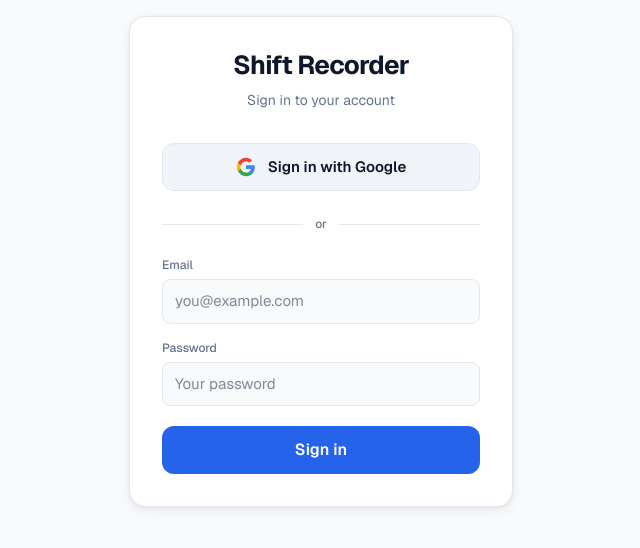
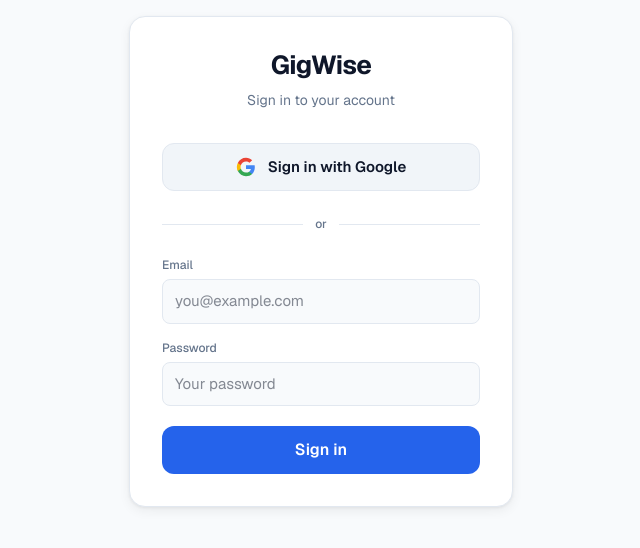
Before and after one commit to DWGichuru/Odometry, a Next.js app: page /sign-in in a window 1280 px wide. Shown: the top 548 px of the page, without its empty margins (319-959 px from the left). Built offline with nearby package versions, Linux system fonts and the light colour scheme; no server answers.

Commit message:
Rename app from Shift Recorder to GigWise

```diff
--- a/app/billing/page.tsx
+++ b/app/billing/page.tsx
@@ -23,7 +23,7 @@
       <div className="mx-auto w-full max-w-lg flex-1 p-4">
         <div className="pt-2 pb-4">
           <h1 className="text-[22px] font-bold tracking-[-0.02em]">Billing</h1>
-          <p className="mt-1 text-[14px] text-muted">Manage your Shift Recorder plan.</p>
+          <p className="mt-1 text-[14px] text-muted">Manage your GigWise plan.</p>
         </div>
 
         <PlanCard />
@@ -73,7 +73,7 @@
     <div className="mx-auto w-full max-w-lg flex-1 p-4">
       <div className="pt-2 pb-4">
         <h1 className="text-[22px] font-bold tracking-[-0.02em]">Billing</h1>
-        <p className="mt-1 text-[14px] text-muted">Manage your Shift Recorder plan.</p>
+        <p className="mt-1 text-[14px] text-muted">Manage your GigWise plan.</p>
       </div>
 
       <PlanCard />
--- a/app/layout.tsx
+++ b/app/layout.tsx
@@ -15,7 +15,7 @@
 });
 
 export const metadata: Metadata = {
-  title: "Shift Recorder",
+  title: "GigWise",
   description: "Log your rideshare and delivery shifts across platforms.",
 };
 
--- a/app/page.tsx
+++ b/app/page.tsx
@@ -7,7 +7,7 @@
       <header className="nav-bar">
         <div className="wrap">
           <Link href="/" className="brand">
-            <span className="mark">&#x25D0;</span> Shift Recorder
+            <span className="mark">&#x25D0;</span> GigWise
           </Link>
           <div className="nav-actions">
             <Link href="/sign-in" className="btn-primary" style={{ height: 40 }}>
@@ -59,7 +59,7 @@
             <div className="float-badge br">3 platforms &middot; 1 total</div>
             <PhoneFrame
               src="/screens/dashboard.png"
-              alt="Shift Recorder dashboard on a phone"
+              alt="GigWise dashboard on a phone"
             />
           </div>
         </div>
@@ -247,7 +247,7 @@
       <footer style={{ borderTop: "1px solid var(--border)", padding: "28px 0" }}>
         <div className="wrap-block" style={{ display: "flex", justifyContent: "space-between", alignItems: "center", fontSize: 13, color: "var(--muted)", flexWrap: "wrap", gap: 12 }}>
           <span className="brand" style={{ fontSize: 14 }}>
-            <span className="mark" style={{ width: 24, height: 24, fontSize: 12 }}>&#x25D0;</span> Shift Recorder
+            <span className="mark" style={{ width: 24, height: 24, fontSize: 12 }}>&#x25D0;</span> GigWise
           </span>
           <nav>
             <Link href="#" style={{ color: "var(--text-secondary)", marginLeft: 18 }}>Privacy</Link>
--- a/app/sign-in/page.tsx
+++ b/app/sign-in/page.tsx
@@ -14,7 +14,7 @@
       <div className="w-full max-w-sm rounded-lg border border-border bg-surface p-8 shadow-md">
         <div className="mb-8 text-center">
           <h1 className="text-[26px] font-bold tracking-tight leading-tight">
-            Shift Recorder
+            GigWise
           </h1>
           <p className="mt-2 text-[14px] text-muted">
             Sign in to your account
--- a/app/sign-up/page.tsx
+++ b/app/sign-up/page.tsx
@@ -6,7 +6,7 @@
       <div className="w-full max-w-sm rounded-lg border border-border bg-surface p-8 shadow-md">
         <div className="mb-8 text-center">
           <h1 className="text-[26px] font-bold tracking-tight leading-tight">
-            Shift Recorder
+            GigWise
           </h1>
           <p className="mt-2 text-[14px] text-muted">Create your account</p>
         </div>
--- a/blueprint/context/project-overview.md
+++ b/blueprint/context/project-overview.md
@@ -1,4 +1,4 @@
-# Shift Recorder - Project Overview
+# GigWise - Project Overview
 
 > A mobile-first web app that lets gig drivers log each shift, by hand or from a
 > screenshot, and see their earnings combined across Uber, Lyft, and DoorDash.
@@ -8,7 +8,7 @@
 Gig drivers have no simple way to see their earnings across platforms. Each app
 (Uber, Lyft, DoorDash) shows its own stats in its own place, so a driver can't
 tell how many hours, dollars, trips, and kilometers add up across a day, week, or
-platform. Shift Recorder consolidates each shift into one place and reports the
+platform. GigWise consolidates each shift into one place and reports the
 totals that matter: time worked, amount earned, trips completed, and distance
 covered.
 
--- a/blueprint/project-plan.md
+++ b/blueprint/project-plan.md
@@ -10,7 +10,7 @@
 Gig drivers have no simple way to see their earnings across platforms. Each app
 (Uber, Lyft, DoorDash) shows its own stats in its own place, so a driver can't
 tell how many hours, dollars, trips, and kilometers add up across a day, week, or
-platform. Shift Recorder lets a driver log each shift, by hand or from a
+platform. GigWise lets a driver log each shift, by hand or from a
 screenshot, and review combined earning statistics over time: total time worked,
 total earned, total trips, and total distance.
 
--- a/components/landing/ThemeToggle.tsx
+++ b/components/landing/ThemeToggle.tsx
@@ -2,7 +2,7 @@
 
 import { useState, useEffect } from "react";
 
-const KEY = "shiftrecorder-theme";
+const KEY = "gigwise-theme";
 
 export default function ThemeToggle() {
   const [theme, setTheme] = useState<"dark" | "light">("dark");
--- a/package.json
+++ b/package.json
@@ -1,5 +1,5 @@
 {
-  "name": "shiftrecorder",
+  "name": "gigwise",
   "version": "0.1.0",
   "private": true,
   "scripts": {
--- a/prisma/seed.ts
+++ b/prisma/seed.ts
@@ -18,7 +18,7 @@
     data: {
       id: TEST_USER_ID,
       name: "Demo Driver",
-      email: "demo@shiftrecorder.dev",
+      email: "demo@gigwise.dev",
       currency: "USD",
       credential: {
         create: {
--- a/tests/seed.ts
+++ b/tests/seed.ts
@@ -7,9 +7,9 @@
 const adapter = new PrismaPg({ connectionString });
 const prisma = new PrismaClient({ adapter });
 
-const TEST_EMAIL = "pw-test@shiftrecorder.dev";
+const TEST_EMAIL = "pw-test@gigwise.dev";
 const TEST_PASSWORD = "testpass123";
-const EMPTY_EMAIL = "pw-empty@shiftrecorder.dev";
+const EMPTY_EMAIL = "pw-empty@gigwise.dev";
 const EMPTY_PASSWORD = "testpass123";
 
 async function seed() {
--- a/tests/teardown.ts
+++ b/tests/teardown.ts
@@ -6,8 +6,8 @@
 const adapter = new PrismaPg({ connectionString });
 const prisma = new PrismaClient({ adapter });
 
-const TEST_EMAIL = "pw-test@shiftrecorder.dev";
-const EMPTY_EMAIL = "pw-empty@shiftrecorder.dev";
+const TEST_EMAIL = "pw-test@gigwise.dev";
+const EMPTY_EMAIL = "pw-empty@gigwise.dev";
 
 async function teardown() {
   for (const email of [TEST_EMAIL, EMPTY_EMAIL]) {
```
Also changed, not shown: 2 other files (tests, documents, lock files or other folders).
